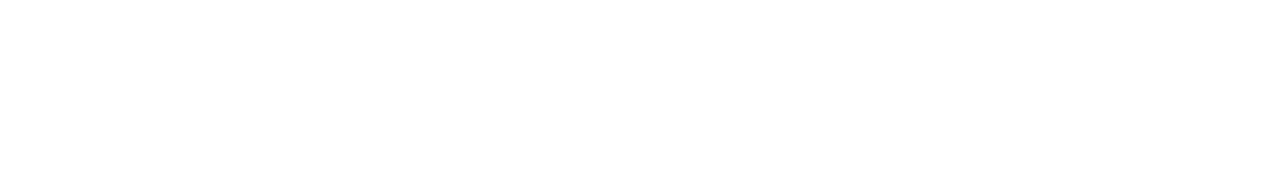
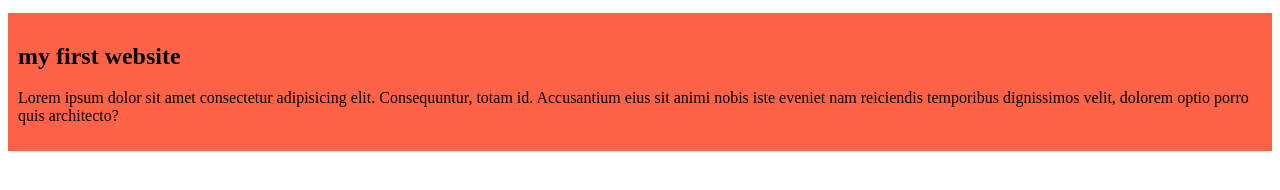
Before and after one commit to Tasmeem-Sultana5623/my-simple-wesite, a plain HTML site: page index.html in a window 1280 px wide. Drawn offline with Linux system fonts and the light colour scheme.

Commit message:
added the lorem ipsum

```diff
--- a/index.html
+++ b/index.html
@@ -4,8 +4,23 @@
     <meta charset="UTF-8">
     <meta name="viewport" content="width=device-width, initial-scale=1.0">
     <title>my simple websitet</title>
+    <link rel="stylesheet" href="styles/blog.css">
+
 </head>
 <body>
+    <div>
+        <h2>my first website</h2>
+        <p>Lorem ipsum dolor sit amet consectetur
+
+    adipisicing elit. Consequuntur, totam id.
+    Accusantium eius sit animi nobis iste eveniet
+     nam reiciendis temporibus dignissimos
+ velit, dolorem optio porro quis architecto?</p>
+
+
+
+
+    </div>
 
 </body>
 </html>
--- /dev/null
+++ b/styles/blog.css
@@ -0,0 +1,6 @@
+div{
+background-color: tomato;
+margin-top: 1%;
+padding: 10px;
+
+}
```
